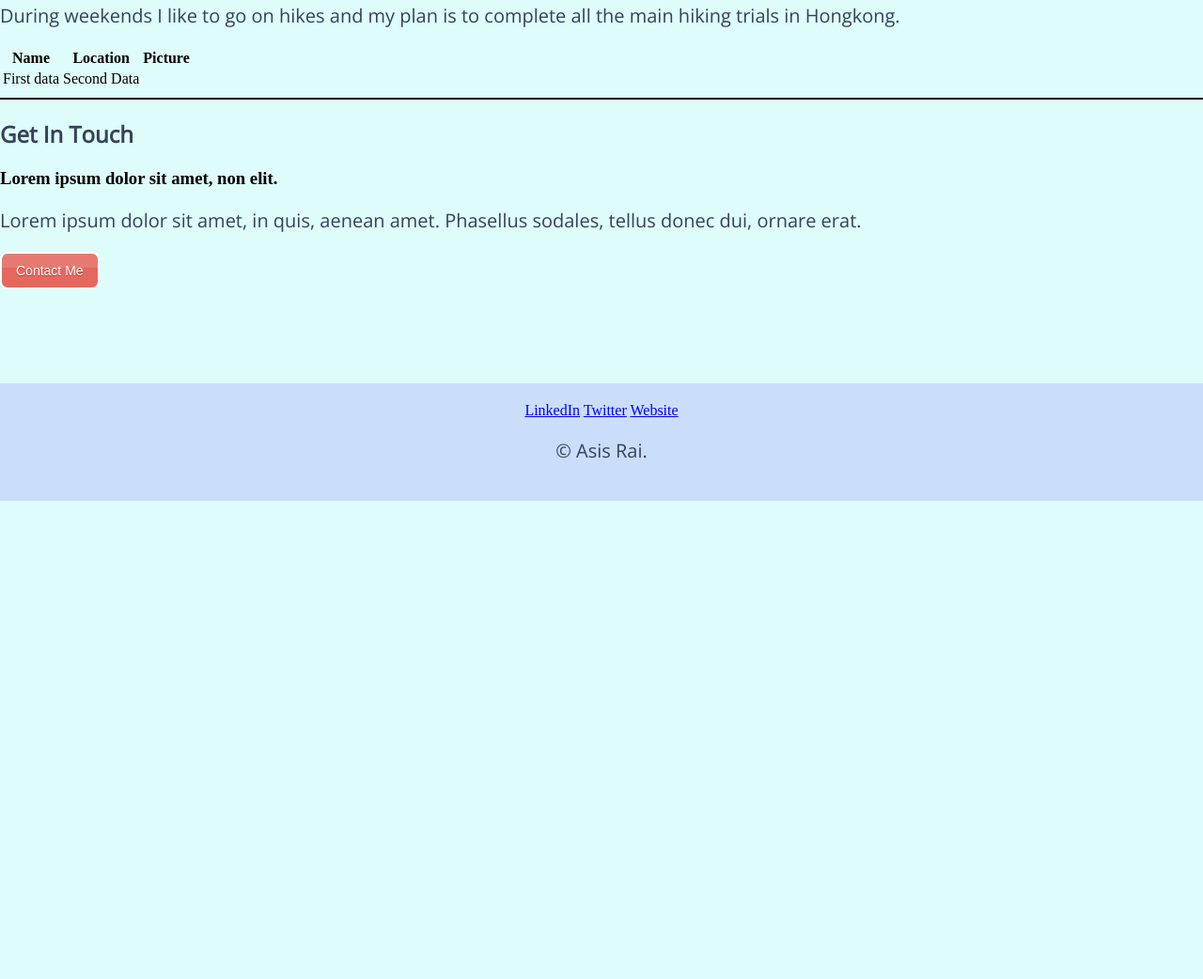
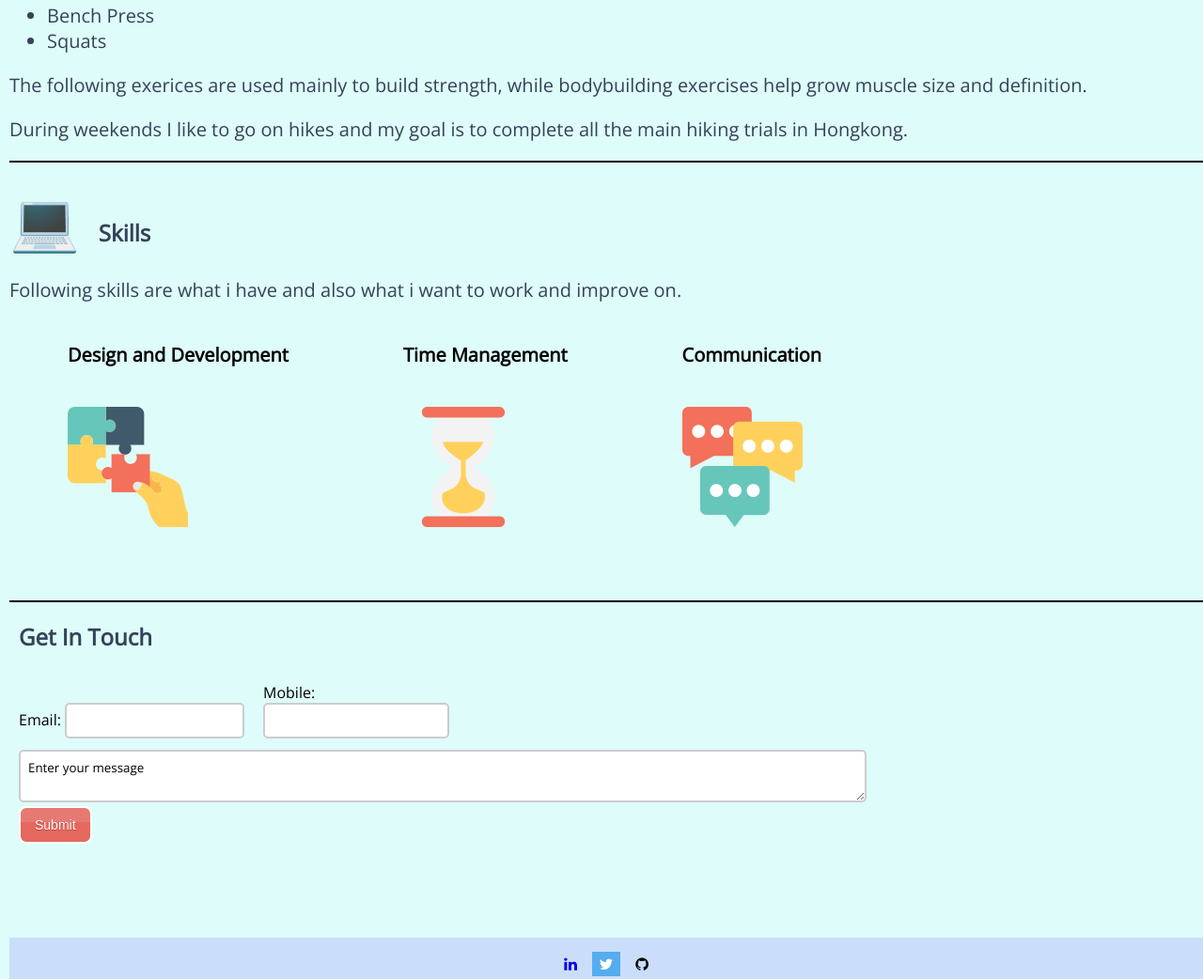
Before and after one commit to asisrai2207/my-website, a plain HTML site: page index.html in a window 1280 px wide. Shown: the part 1002-2044 px from the top of the page at 94% size. Before the commit the page ends 1535 px from the top, so only its background shows below. Drawn offline with nearby package versions, Linux system fonts and the light colour scheme.

Commit message:
added icons, forms etc.

```diff
--- a/index.html
+++ b/index.html
@@ -9,14 +9,16 @@
     <link rel="preconnect" href="https://fonts.googleapis.com">
     <link rel="preconnect" href="https://fonts.gstatic.com" crossorigin>
     <link href="https://fonts.googleapis.com/css2?family=Anton&family=Open+Sans:wght@300&display=swap" rel="stylesheet">
+    <link rel="stylesheet" href="https://cdnjs.cloudflare.com/ajax/libs/font-awesome/4.7.0/css/font-awesome.min.css">
     <title>My Site</title>
 </head>
 <body>
-    <header><h1>Asis Rai ~</h1>
+    <header class="header">
+        <h1>Asis Rai ~</h1>
     </header>
 
 <div class="top-container">
-    <h2>About Me</h2>
+    <h2><span class="h-emoji">&#128373;</span>About Me</h2>
     <p>My name is <strong class="name-tag">Asis</strong>. I am a student for Xceelerate enrolled on Fullstack Web Development for June.</p>
     <p>Before enrolling for the bootcamp i used to work as a Technical Support Engineer for <a href="https://www.kaiostech.com/" target="_blank">KaiOS</a>.
         This is where i was exposed to the world of Web Development as i used to work closely with the Full Stack Engineers.
@@ -24,9 +26,8 @@
 </div>
 <div class="img-profile"> <img src="./images/circle-pic2.png" alt="profile pic"></div>
 <hr>
-
-<div>
-    <h2>Hobbies</h2>
+<div class="mid-container">
+    <h2><span class="h-emoji">&#127947;&#127997;</span>Hobbies</h2>
     <p>I like going to gym and espcially work on Power Building which is a combination of two different
         <br/>training styles: powerlifting and bodybuilding. It uses three compound exercises - </p>
         <ul class="top-list">
@@ -35,32 +36,45 @@
             <li>Squats</li>
         </ul>
        <p>The following exerices are used mainly to build strength, while bodybuilding exercises help grow muscle size and definition.  </p>
-        <p>During weekends I like to go on hikes and my plan is to complete all the main hiking trials in Hongkong.</p>
+        <p>During weekends I like to go on hikes and my goal is to complete all the main hiking trials in Hongkong.</p>
+<hr>
+<div class="third-container">
+    <h2><span class="h-emoji">&#128187;</span>Skills</h2>
+    <p>Following skills are what i have and also what i want to work and improve on.</p>
     <table>
         <tr>
-            <th>Name</th>
-            <th>Location</th>
-            <th>Picture</th>
+            <th>Design and Development</th>
+            <th>Time Management</th>
+            <th>Communication</th>
         </tr>
         <tr>
-            <td>First data</td>
-            <td>Second Data</td>
+            <td><img src="/images/puzzle.png" alt="puzzle"></td>
+            <td><img src="/images/hourglass.png" alt="hourglass"></td>
+            <td><img src="/images/chat.png" alt="chat"></td>
+        </tr>
+        <tr>
+            <td></td>
+            <td></td>
+            <td></td>
         </tr>
     </table>
 </div>
 <hr>
 <div class="contact-me">
     <h2>Get In Touch</h2>
-    <h3>Lorem ipsum dolor sit amet, non elit.</h3>
-    <p>Lorem ipsum dolor sit amet, in quis, aenean amet. Phasellus sodales, tellus donec dui, ornare erat.</p>
-    <a href="mailto:name@email.com"" class="myButton">Contact Me</a>
+    <form>
+        <label>Email: <input type="text" name="email"></label>
+        <label> Mobile: <input type="text" name="mobile"> </label><br>
+        <textarea name="comments" rows="2">Enter your message</textarea><br>
+        <input class="submit-btn" type="submit" value="Submit" /><br>
+      </form>
 </div>
 
 <div class="bottom-container">
-  <a class="footer-link" href="https://www.linkedin.com/">LinkedIn</a>
-  <a class="footer-link" href="https://twitter.com/">Twitter</a>
-  <a class="footer-link" href="https://www.appbrewery.co/">Website</a>
-  <p>© Asis Rai.</p>
+    <a href="https://www.linkedin.com/feed/" target="_blank" class="fa fa-linkedin"></a>
+    <a href="https://twitter.com/" target="_blank" class="fa fa-twitter"></a>
+    <a href="https://github.com/asisrai2207" target="_blank" class="fa fa-github"></a>
+    <p>© Asis Rai.</p>
 </div>
 </body>
 </html>
--- a/mystyles.css
+++ b/mystyles.css
@@ -1,20 +1,25 @@
+
 body {
     background-color: #DEFCF9;
     margin: 0;
+
   }
 
-header {
+.header {
     background-color: #CADEFC;
     padding: 5px 10px;
+    text-align: center;
+}
 
+
+.header h1 {
+  color: #222222;
+  font-size: 40px;
+  font-family: 'Pacifico', cursive;
+  display: inline-block;
 
 }
 
-h1 {
-    color: #354259;
-    text-align: center;
-    font-family: 'Open Sans', sans-serif;
-}
 
 h2 {
   color: #354259;
@@ -36,15 +41,33 @@ p , .top-list {
 .top-container{
     display: inline-block; /*setting display to inline-block will allow us to set height, weight and property*/
     width: 61%;
-    margin-top: 20px;;
+    margin-top: 20px;
+    padding-left: 10px;
+}
+
+.h-emoji {
+  font-size:60px;
+  padding-right: 20px;
 }
 
 .img-profile {
   display: inline-block; /* Setting display to inline-block will allow us to set height, weight and property*/
   vertical-align: top; /* When we use the value top, the element will be aligned to the top of the tallest element on the line. */
   padding-left: 40px;
+  padding-top: 10px;
   margin-top: 20px;
   width: 36%;
+
+}
+
+.mid-container {
+  padding-left: 10px;
+}
+
+td, th {
+  padding: 20px 60px;
+  font-size: 20px;
+  font-family: 'Open Sans', sans-serif;
 
 }
 
@@ -54,20 +77,37 @@ hr {
 
 .contact-me {
   margin-bottom: 100px;
+  padding-left: 10px;
 }
 
 .bottom-container {
   background-color: #CADEFC;
   text-align: center;
-  padding: 20px;
+  padding: 10px;
+  box-sizing: content-box;
 }
 
-.myButton {
+input[type=text], select, textarea {
+  width: 70%;
+  padding: 8px;
+  border: 2px solid #ccc;
+  border-radius: 5px;
+  resize: vertical;
+  font-family: 'Open Sans', sans-serif;
+
+}
+
+label {
+  padding: 12px 12px 12px 0;
+  display: inline-block;
+  font-family: 'Open Sans', sans-serif;
+}
+
+.submit-btn{
 	box-shadow:inset 0px 39px 0px -24px #e67a73;
 	background-color:#e4685d;
 	border-radius:8px;
 	border:2px solid #ffffff;
-	display:inline-block;
 	cursor:pointer;
 	color:#ffffff;
 	font-family:Arial;
@@ -76,10 +116,30 @@ hr {
 	text-decoration:none;
 	text-shadow:0px 1px 0px #b23e35;
 }
-.myButton:hover {
-	background-color:#eb675e;
+
+.fa {
+  padding: 5px;
+  font-size: 30px;
+  width: 20px;
+  text-align: center;
+  text-decoration: none;
+  margin: 5px 2px;
 }
-.myButton:active {
-	position:relative;
-	top:1px;
+
+.fa:hover {
+    opacity: 0.7;
 }
+
+.fa-facebook {
+  background: #3B5998;
+  color: white;
+}
+
+.fa-twitter {
+  background: #55ACEE;
+  color: white;
+}
+
+.fa-github {
+  color: black;
+}
```
Also changed, not shown: github-brands.svg (added), images/chat.png (added), images/hourglass.png (added), images/main-pic.jpeg (deleted), images/puzzle.png (added), 2 other files.
